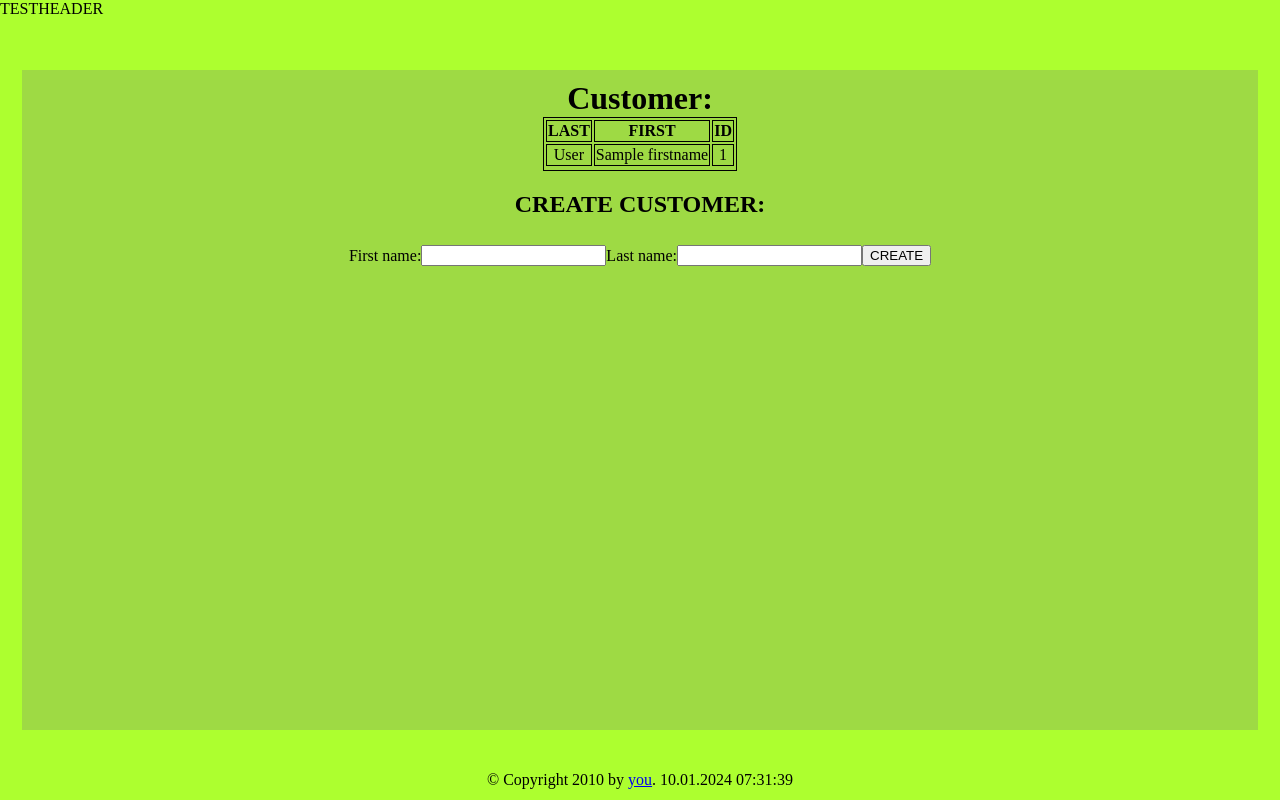
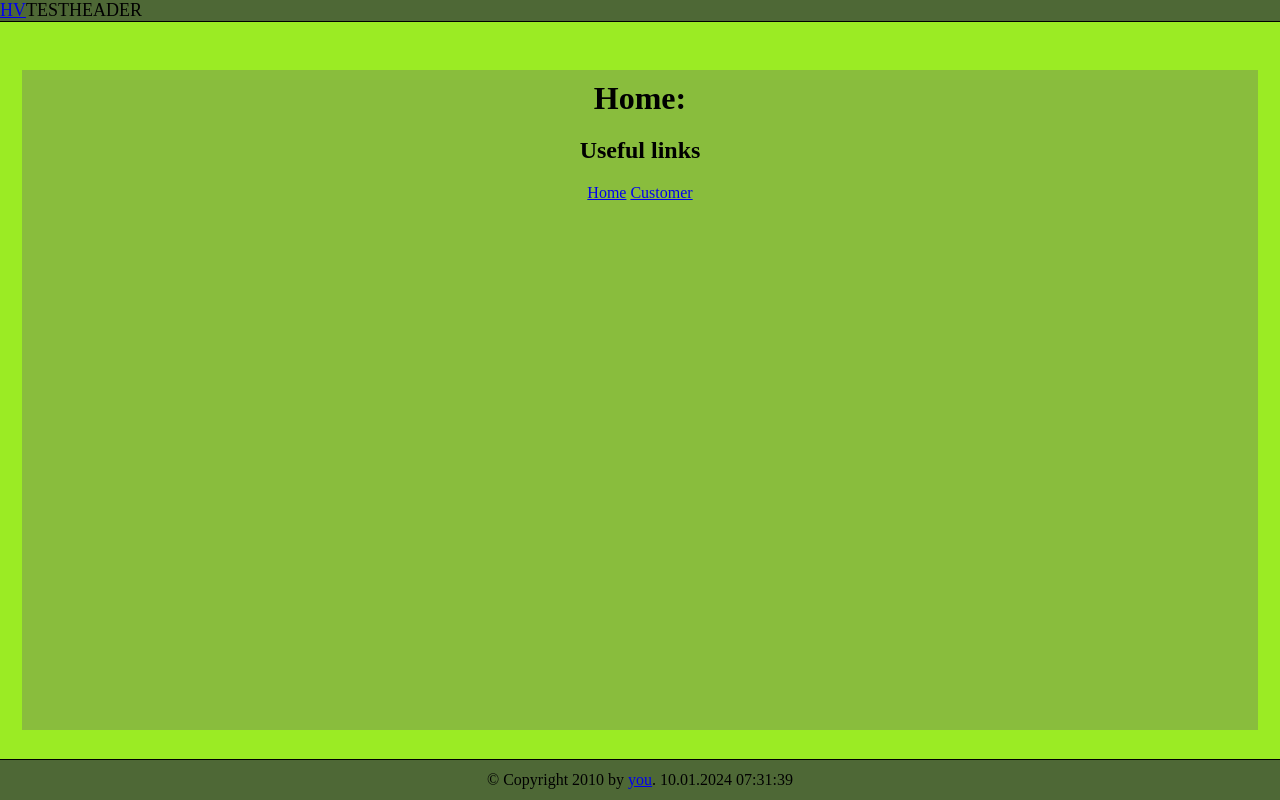
Before and after one commit to xKURDOx/HausverwaltungFrontend, a Flask app: page / in a window 1280 px wide. Run offline with Flask 3, Linux system fonts and the light colour scheme; a database or web service that is not in the repository returns one stand-in record (values such as "Sample title"); data that the repository does not hold is empty.

Commit message:
Styling-'improvements'; bit of a cleanup.

```diff
--- a/app/app.py
+++ b/app/app.py
@@ -10,15 +10,28 @@ base_url = "http://localhost:8080/"
 
 @app.route('/')
 def index():
-    s = requests.get('http://localhost:8080/rest/customer/get/all')
+    '''s = requests.get('http://localhost:8080/rest/customer/get/all')
     print(s.json())
-    return customer()
+    return customer()'''
+    return render_template("Home.html")
 
+#this just calls our rest-api and returns the json
 def get_customers():
     s = requests.get(base_url + 'rest/customer/get/all')
     print(s.json())
     return s.json()
 
+#This doesnt have to be a route. @app.route('/customer/get/<id>/')
+#returns a tuplle. either (0, customer) or (1, error-message) idk why. I liked error-codes when i wrote this.
+def get_customer_with_id(id):
+    s = requests.get(f'http://localhost:8080/rest/customer/get/{id}')
+    print(s.status_code)
+
+    if (s.status_code == 200): #s.ok would theoretically work but 204 (no content) results in errors again that would need manual fixing.
+        return (1, s.json())
+    else:
+        return (0, f"Error occured! Code: {s.status_code}; Reason: {s.reason}")
+    #return s.json()
 
 @app.route('/customer', methods=['GET','POST', 'PUT', 'DELETE'])
 def customer():
@@ -31,17 +44,6 @@ def customer():
         print(request.form)
         return render_template("Customer.html")
 
-
-@app.route('/customer/get/<id>/')
-def get_customer_with_id(id):
-    s = requests.get(f'http://localhost:8080/rest/customer/get/{id}')
-    print(s.status_code)
-
-    if (s.status_code == 200): #s.ok would theoretically work but 204 (no content) results in errors again that would need manual fixing.
-        return s.json()
-    else:
-        return f"Error occured! Code: {s.status_code}; Reason: {s.reason}"
-    #return s.json()
 
 @app.context_processor
 def context_processors():
--- a/app/static/styles/style.css
+++ b/app/static/styles/style.css
@@ -1,5 +1,20 @@
+/*
+type: stylesheet
+author: julian mandl
+version: 0.2
+
+Content:
+
+1 - Defaults (body, html, etc)
+2 - HEADER
+3 - FOOTER
+4 - OTHER (toberenamed)
+5 - COLOR
+*/
+
+/* 1 - Defaults */
 html {
-    background-color: greenyellow;
+    background-color: var(--background_color_primary);
 }
 
 body {
@@ -9,10 +24,40 @@ body {
     width: 100%;
 }
 
+/* 2 - HEADER */
+header {
+    border-bottom: 1px solid var(--border_color);
+    font-size: large;
+    /*margin: 0px 0px 10px 0px;*/
+    background: var(--background_color_teritary);
+    /*z-index: 10 !important;*/
+    position: fixed;
+    width: 100%;
+}
+
+/* 3 - FOOTER */
+#footer-wrapper {
+    position: fixed;
+    bottom: 0;
+    height: 5%;
+    width: 100%;
+    border-top: 1px solid var(--border_color);
+    /* z-index: 10; */
+    background: var(--background_color_teritary);
+}
+#footer {
+    display: flex;
+    flex-direction: row;
+    align-items: center;
+    justify-content: center;
+    height: 100%;
+}
+
+/*4 - OTHER */
 /*I don't currently like the way this is centered but hey.*/
 #content-wrapper {
     text-align: center;
-    background-color: rgb(158, 218, 68);
+    background-color: var(--background_color_secondary);
     top: 50%;
     left: 50%;
     height: 80%;
@@ -34,23 +79,17 @@ body {
     align-items: center;
 }
 
-#footer-wrapper {
-    position: fixed;
-    bottom: 0;
-    height: 5%;
-    width: 100%;
-}
 
 #customer_table, #customer_table th, #customer_table td {
-    border: 1px solid black;
+    border: 1px solid var(--border_color);
 
 }
 
+/* 5 - COLORS */
+:root {
+    --background_color_primary: rgb(155, 235, 36);
+    --background_color_secondary: rgb(137, 189, 61);
+    --background_color_teritary: rgb(78, 104, 54);
 
-#footer {
-    display: flex;
-    flex-direction: row;
-    align-items: center;
-    justify-content: center;
-    height: 100%;
+    --border_color: black;
 }
--- /dev/null
+++ b/app/templates/Home.html
@@ -0,0 +1,30 @@
+{% extends "layout.html" %}
+
+{% block title %}Home{% endblock %}
+
+{% block head %}
+  {{ super() }}
+  <style type="text/css">
+    .important { color: #336699; }
+  </style>
+{% endblock %}
+
+{% block content %}
+    <h1>Home: </h1>
+
+
+    <div id="links_container">
+      <h2>Useful links </h2>
+      <a href="/">Home</a>
+      <a href="/customer">Customer</a>
+    </div>
+
+{% endblock %}
+
+{% block footer %}
+<div>
+  {{ super() }}
+  {{ date_now() }}
+</div>
+
+{% endblock %}
--- a/app/templates/layout.html
+++ b/app/templates/layout.html
@@ -3,11 +3,11 @@
   <head>
     {% block head %}
     <link rel="stylesheet" href="{{ url_for('static', filename='styles/style.css') }}">
-    <title>{% block title %}{% endblock %} - Hausverwaltung</title>
+    <title>Hausverwaltung - {% block title %}{% endblock %} </title>
     {% endblock %}
   </head>
   <body>
-    <header>TESTHEADER</header>
+    <header><a href="http://localhost:5000/">HV</a>TESTHEADER</header>
     <div id="content-wrapper">
       <div id="content">{% block content %}{% endblock %}</div>
     </div>
```
